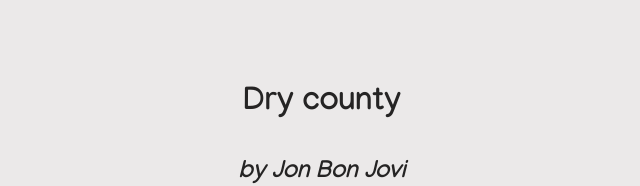
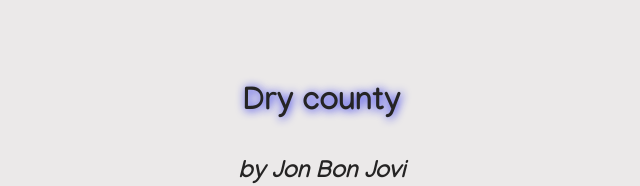
Before and after one commit to karollion/Learning-git-2, a plain HTML site: page index.html in a window 1280 px wide. Shown: the top 186 px of the page, without its empty margins (318-958 px from the left). Drawn offline with Linux system fonts and the light colour scheme.

Commit message:
Add text shadow to header

```diff
--- a/css/style.css
+++ b/css/style.css
@@ -19,6 +19,7 @@
 header h1{
     margin-top: 50px;
     text-align: center;
+    text-shadow: 1px 1px 10px rgb(19, 22, 235);
 }
 
 header h2{
```
